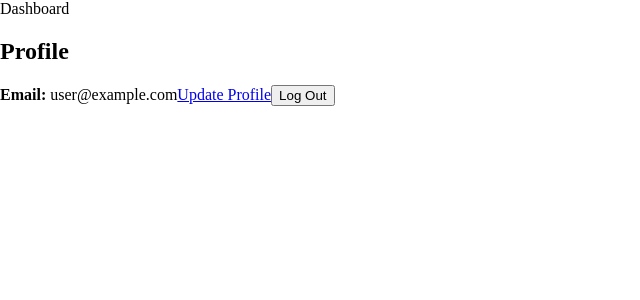
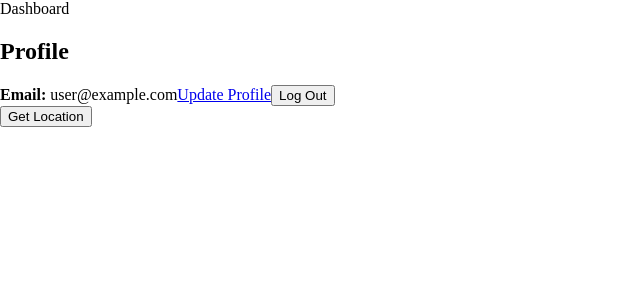
Before and after one commit to allenmor/shattercase, a React (Create React App) app: page / in a window 1280 px wide. Shown: the top 300 px of the page, without its empty margins (0-640 px from the left). Built offline with nearby package versions, Linux system fonts and the light colour scheme; no server answers; sample sign-in values are in the browser's storage.

Commit message:
got lat and long from user

```diff
--- a/package.json
+++ b/package.json
@@ -6,6 +6,7 @@
     "@testing-library/jest-dom": "^5.16.5",
     "@testing-library/react": "^13.4.0",
     "@testing-library/user-event": "^13.5.0",
+    "axios": "^1.2.5",
     "firebase": "^9.16.0",
     "react": "^18.2.0",
     "react-dom": "^18.2.0",
--- a/src/components/Dashboard.js
+++ b/src/components/Dashboard.js
@@ -1,32 +1,53 @@
-import React from 'react'
-import { useAuth } from '../contexts/AuthContext'
-import { Link, useNavigate } from 'react-router-dom';
-
+import React from "react";
+import { useAuth } from "../contexts/AuthContext";
+import { Link, useNavigate } from "react-router-dom";
+import { useState } from "react";
 
 function Dashboard() {
   // const [error, setError] = useState('')
-    const {currentUser, logout} = useAuth()
-    const navigate = useNavigate()
+  const { currentUser, logout } = useAuth();
+  const navigate = useNavigate();
 
-    async function handleLogOut(){
+  async function handleLogOut() {
     // setError('')
 
     try {
-            await logout()
-            navigate('/login')
+      await logout();
+      navigate("/login");
     } catch {
       // setError('Failed to logout')
     }
   }
 
+  const [location, setLocation] = useState({});
+
+  const getLocation = () => {
+    if (navigator.geolocation) {
+      navigator.geolocation.getCurrentPosition((position) => {
+        setLocation({
+          lat: position.coords.latitude,
+          lng: position.coords.longitude,
+        });
+      });
+    } else {
+      // Handle the case where geolocation is not supported by the browser
+    }
+  };
+
   return (
-    <div>Dashboard
+    <div>
+      Dashboard
       <h2>Profile</h2>
       <strong>Email: </strong> {currentUser.email}
-        <Link to='update-profile'>Update Profile</Link>
+      <Link to="update-profile">Update Profile</Link>
       <button onClick={handleLogOut}>Log Out</button>
+      <div>
+        <button onClick={getLocation}>Get Location</button>
+        {location.lat && <p>Latitude: {location.lat}</p>}
+        {location.lng && <p>Longitude: {location.lng}</p>}
       </div>
-  )
+    </div>
+  );
 }
 
-export default Dashboard
+export default Dashboard;
```
Also changed, not shown: 1 other file (tests, documents, lock files or other folders). Lines whose indentation alone changed are shown as unchanged.
